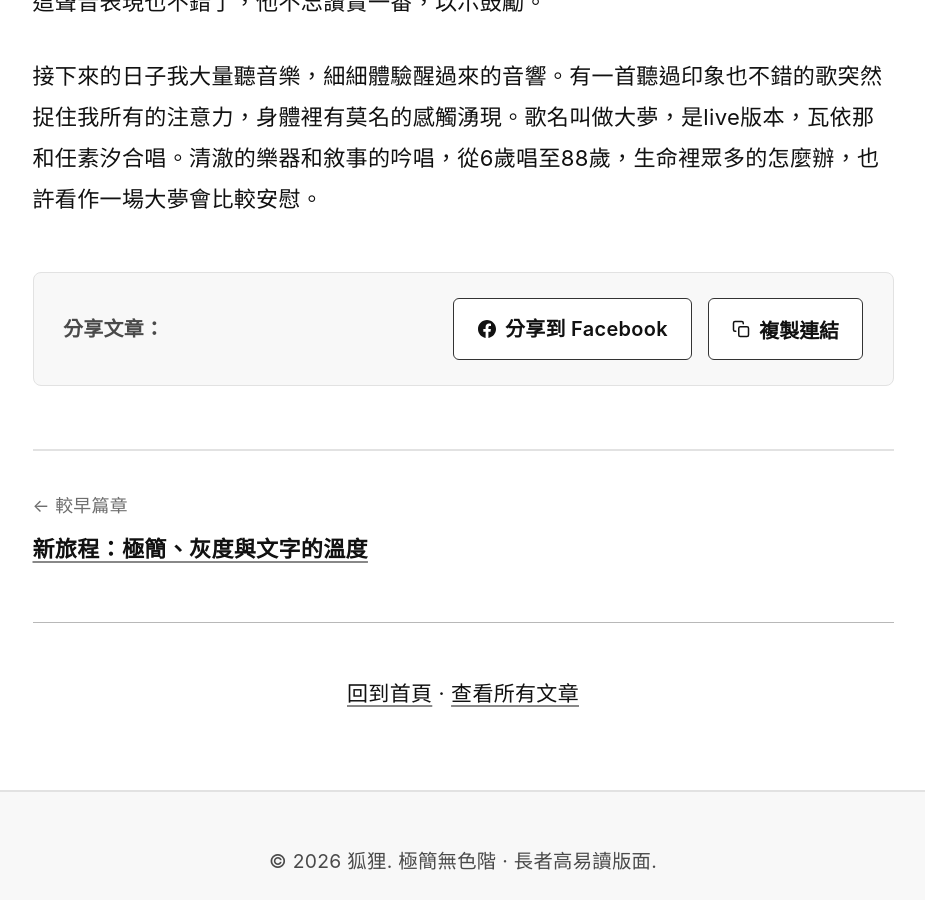
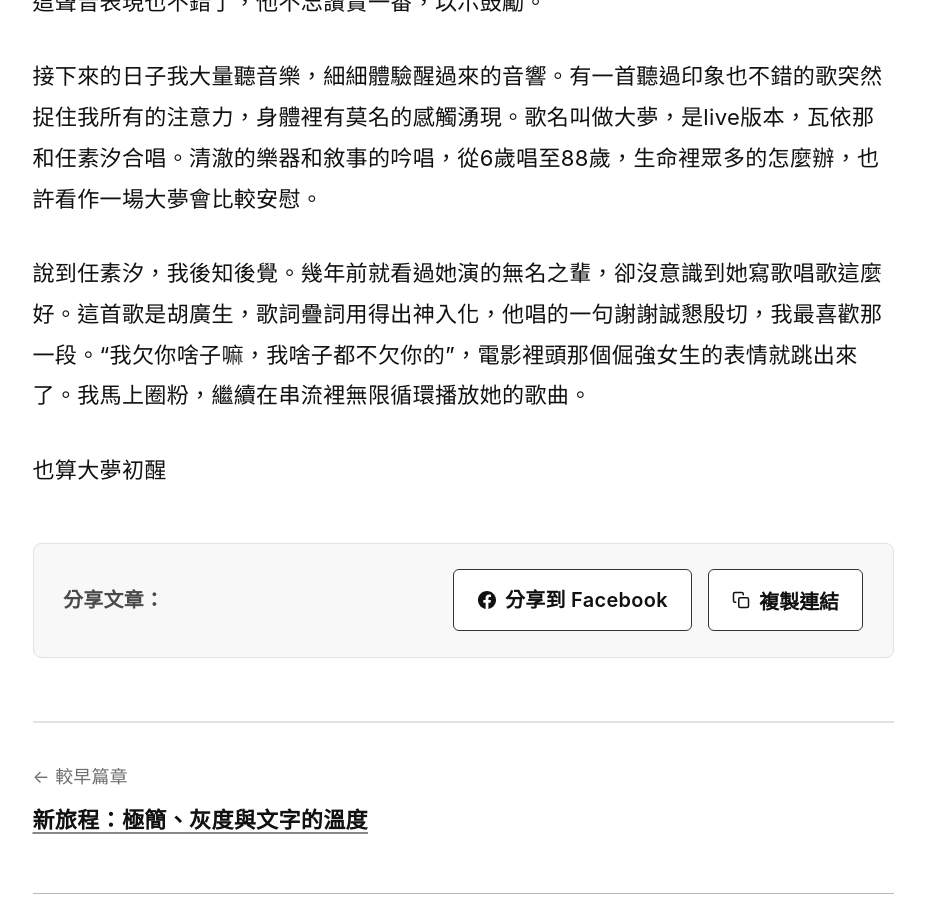
Before and after one commit to foxkiong/journal, a Jekyll site: the page built from _posts/2026-11-18-大夢（初醒）.md, in a window 1280 px wide and 900 px high, scrolled down 860 px. Shown: the whole window, without its empty margins (177-1102 px from the left). Built offline with Jekyll 4.4.1, drawn with Linux system fonts in a browser that asks for light colours.

Commit message:
Update 文章 “2026-11-18-大夢（初醒）”

```diff
--- a/_posts/2026-11-18-大夢（初醒）.md
+++ b/_posts/2026-11-18-大夢（初醒）.md
@@ -8,3 +8,7 @@ author: 狐狸
 日前有音響前輩到訪，一同賞音享樂。音樂方面我們喜好大致相似，我通過串流播放的音樂他都幾乎馬上說起也有這片CD 。音響方面他不吝指教，讓我把右邊揚聲器稍微往內偏個4,5度，再把音量提高50%。然後音樂就活過來，包覆著我們。前輩說由於我的空間不對稱，左有玻璃門，右邊卻開放，於是聲波反射不一致，所以右邊揚聲器擺偏來取得平衡。我如大夢初醒，如此簡單道理竟不曾想到。空間之不對稱就以擺位之不對稱應付，如此負負得正，得以接近均衡。離去之前前輩說如果我有一個封閉的對稱空間可以把揚聲器離牆5尺，那麼音場會有深度，立體的包圍感。不過你這樣不對稱的客廳有這聲音表現也不錯了，他不忘讚賞一番，以示鼓勵。
 
 接下來的日子我大量聽音樂，細細體驗醒過來的音響。有一首聽過印象也不錯的歌突然捉住我所有的注意力，身體裡有莫名的感觸湧現。歌名叫做大夢，是live版本，瓦依那和任素汐合唱。清澈的樂器和敘事的吟唱，從6歲唱至88歲，生命裡眾多的怎麼辦，也許看作一場大夢會比較安慰。
+
+說到任素汐，我後知後覺。幾年前就看過她演的無名之輩，卻沒意識到她寫歌唱歌這麼好。這首歌是胡廣生，歌詞疊詞用得出神入化，他唱的一句謝謝誠懇殷切，我最喜歡那一段。“我欠你啥子嘛，我啥子都不欠你的”，電影裡頭那個倔強女生的表情就跳出來了。我馬上圈粉，繼續在串流裡無限循環播放她的歌曲。
+
+也算大夢初醒
```
